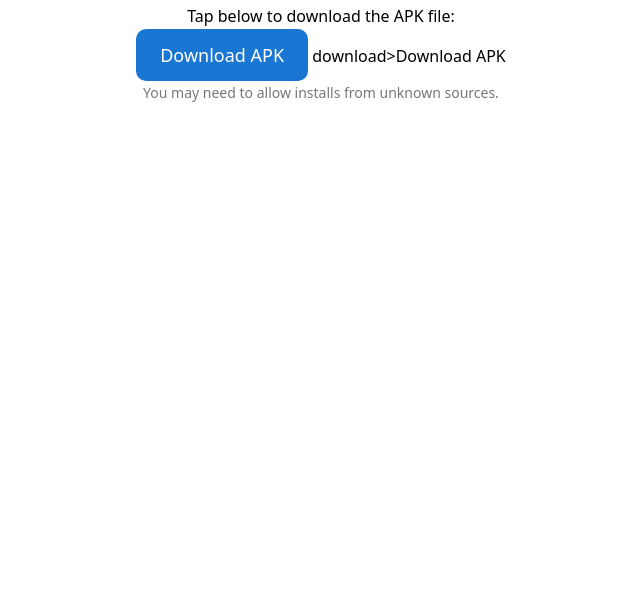
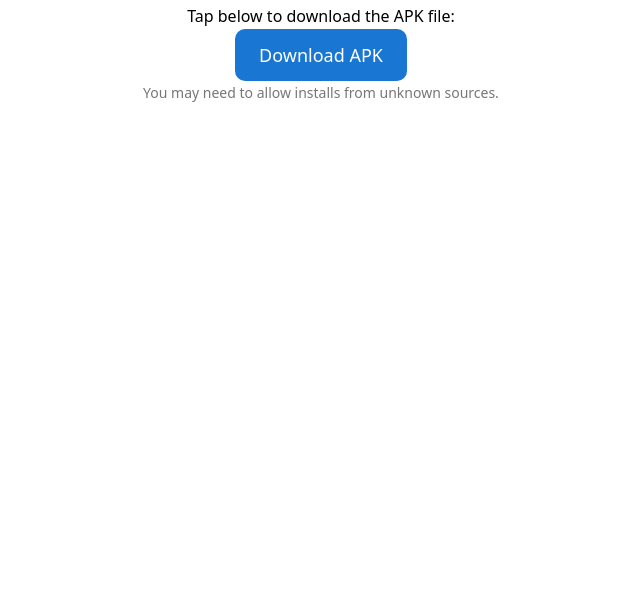
Before and after one commit to ssprun1-dev/VacationPlanner, a plain HTML site: page index.html in a window 1280 px wide. Shown: the part 187-800 px from the top of the page, without its empty margins (319-959 px from the left). Drawn offline with Linux system fonts and the light colour scheme.

Commit message:
Update index.html

```diff
--- a/index.html
+++ b/index.html
@@ -13,8 +13,7 @@
   <h1>Vacation Planner App</h1>
   <p>Tap below to download the APK file:</p>
   <p>
-    <a class="button" href="app-release.apk" download>Download APK</a>
-  download>Download APK</a>
+    <a class="button" href="app-release.apk" download> Download APK</a>
   </p>
   <p style="color:#777;font-size:14px;">You may need to allow installs from unknown sources.</p>
 </body>
```
